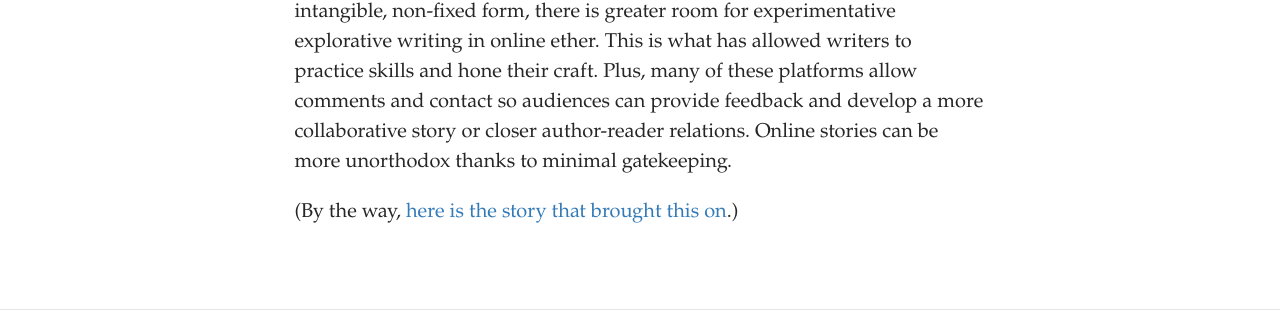
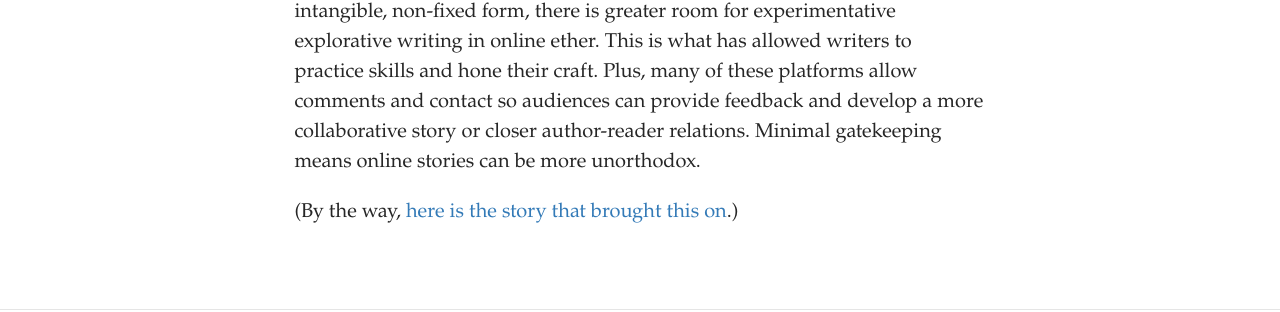
Before and after one commit to SammySpinsAYarn/Blog, a Jekyll site: the page built from _posts/2023-07-06-can-go-back-to-books-now.md, in a window 1280 px wide. Shown: the part 1278-1590 px from the top of the page. Built offline with Jekyll 4.4.1, drawn with Linux system fonts in a browser that asks for light colours; some web fonts are replaced; some of the changed text lies outside the part shown.

Commit message:
Update Post “2023-07-06-can-go-back-to-books-now”

```diff
--- a/_posts/2023-07-06-can-go-back-to-books-now.md
+++ b/_posts/2023-07-06-can-go-back-to-books-now.md
@@ -9,6 +9,6 @@
 
 Open access digital stories can hugely vary in quality. They range from the infamous, like the *My Immortal* fanfic, to the hugely successful, such as *The Martian*. Anybody with internet access can write on platforms ranging from those designed for a single author's work, to library-style collections, to blogs and social media posts. This is the nature of media online. This disparity means there are those who will not read books that are not traditionally published. They rely on the quality control provided by publishing houses.  Not a bad idea. Publishing houses need to ensure their products meet their criteria, so there is a self-determined standard they hold their stories to. This is part of the service readers pay for in buying that book. But that does not mean stories that have not gone through this process all lack merit. There are many online by people who have honed their writing skills and produce quality stories. After all, some books are picked up from digital platforms to be traditionally published. They are recognised for their quality not just by their enthusiastic fans, but by companies who stake income and reputation on the stories accepted and books they produced.
 
-Y﻿et the lack of censorship means the stories are *allowed* to be different. They can rely on tropes of be completely alien. Lean into pop culture or entirely ignore it. Be six word stories or tomes of over a thousand pages. There is a reason instagram poetry is recognised as a different style to conventional poetry. Online creators have the freedom to cultivate an audience and style independent to their geographic restrictions (subject to laws though, for better or worse). Their reach is both greater and more limited as they grow an audience. Digital works also allow embedded media- video clips, gifs, music- so readers can engage in a way physical books often struggle to facilitate. This adds to their alternative style, leaning in to the medium. By existing in an intangible, non-fixed form, there is greater room for experimentative explorative writing in online ether. This is what has allowed writers to practice skills and hone their craft. Plus, many of these platforms allow comments and contact so audiences can provide feedback and develop a more collaborative story or closer author-reader relations. Online stories can be more unorthodox thanks to minimal gatekeeping.
+Y﻿et the lack of censorship means the stories are *allowed* to be different. They can rely on tropes of be completely alien. Lean into pop culture or entirely ignore it. Be six word stories or tomes of over a thousand pages. There is a reason instagram poetry is recognised as a different style to conventional poetry. Online creators have the freedom to cultivate an audience and style independent to their geographic restrictions (subject to laws though, for better or worse). Their reach is both greater and more limited as they grow an audience. Digital works also allow embedded media- video clips, gifs, music- so readers can engage in a way physical books often struggle to facilitate. This adds to their alternative style, leaning in to the medium. By existing in an intangible, non-fixed form, there is greater room for experimentative explorative writing in online ether. This is what has allowed writers to practice skills and hone their craft. Plus, many of these platforms allow comments and contact so audiences can provide feedback and develop a more collaborative story or closer author-reader relations. Minimal gatekeeping means online stories can be more unorthodox.
 
 (﻿By the way, [here is the story that brought this on](https://wanderinginn.com/table-of-contents/).)
```
